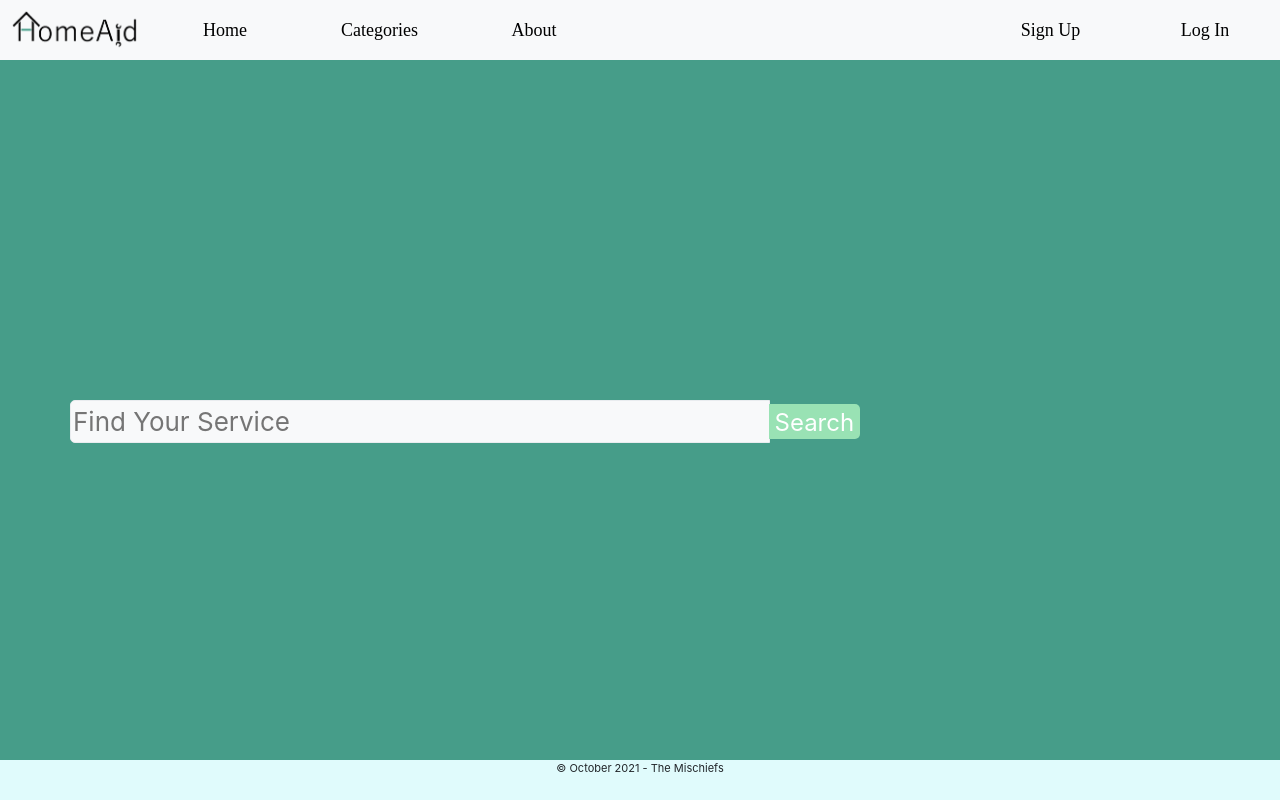
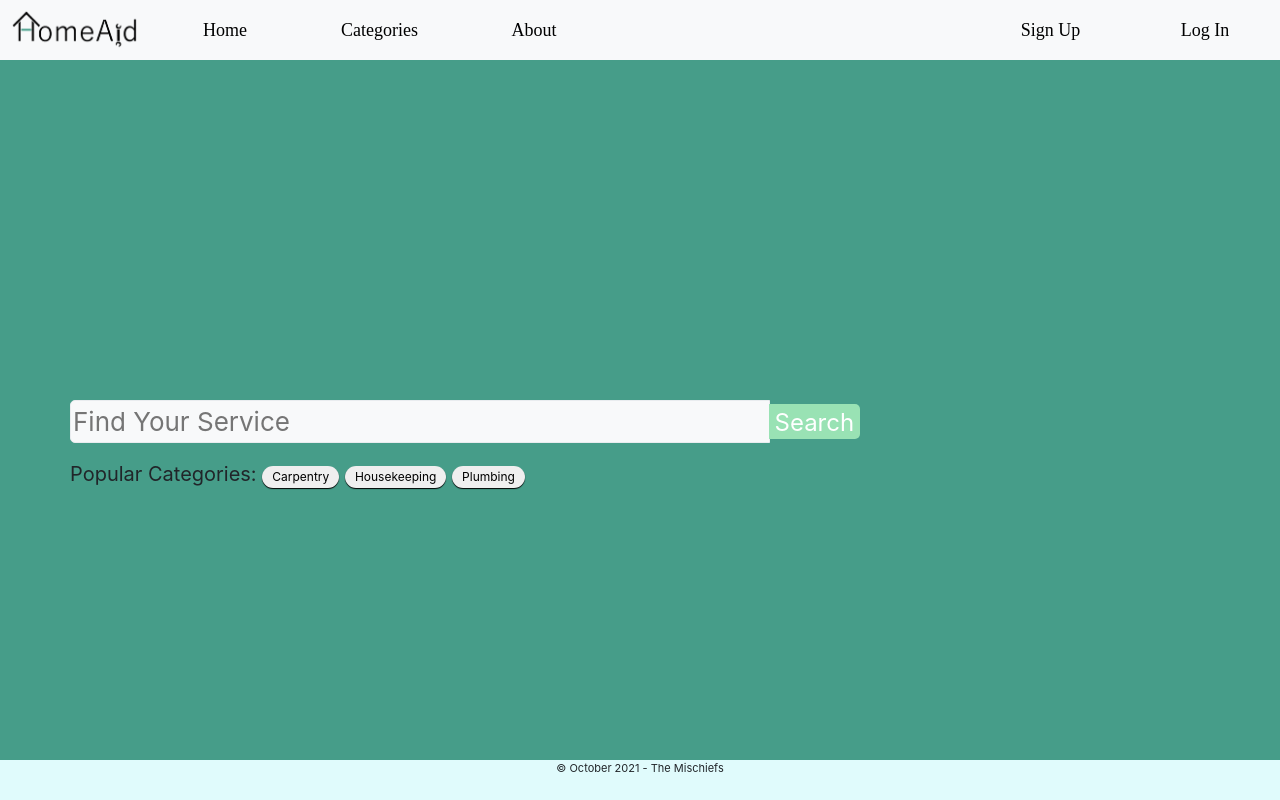
Before and after one commit to pageunavailable/homeaid, a PHP site: page / in a window 1280 px wide. Run offline with PHP 8.4, Linux system fonts and the light colour scheme; some libraries are stand-ins or nearby versions.

Commit message:
hahahahahahahahahahahahaahahha

```diff
--- a/css/main.css
+++ b/css/main.css
@@ -110,6 +110,27 @@ label{
     line-height: 0 !important;
 }*/
 .card-deck{
-   margin-top:50px;
-
+   margin-top: 70px;
+   position: absolute;
 }
+#popular-categories{
+    position: absolute;
+    margin-left: 70px;
+}
+#popular-categories p{
+    font-size: 20;
+}
+#popular-categories button{
+    border-radius: 12px;
+    font-size: 12;
+    box-shadow: 0 1px 1px 0;
+    border: none;
+    padding: 2px 10px 2px 10px;
+}
+#popular-categories button:hover{
+    background-color: lightgray;
+}
+.cardimage{
+    height: 20px;
+    width: 40px;
+}
--- a/index.php
+++ b/index.php
@@ -55,6 +55,13 @@
                     <input class="srch-txt" type="text" placeholder="Find Your Service">
                     <input class="srch-btn" type="submit" value="Search">
                 </form>
+                <div id="popular-categories">
+                    <p>Popular Categories:
+                        <button type="button">Carpentry</button>
+                        <button type="button">Housekeeping</button>
+                        <button type="button">Plumbing</button>
+                    </p>
+                </div>
             </div>
         </div>
     </body>
```
Also changed, not shown: pages/categories.php (+4 -4 lines).
